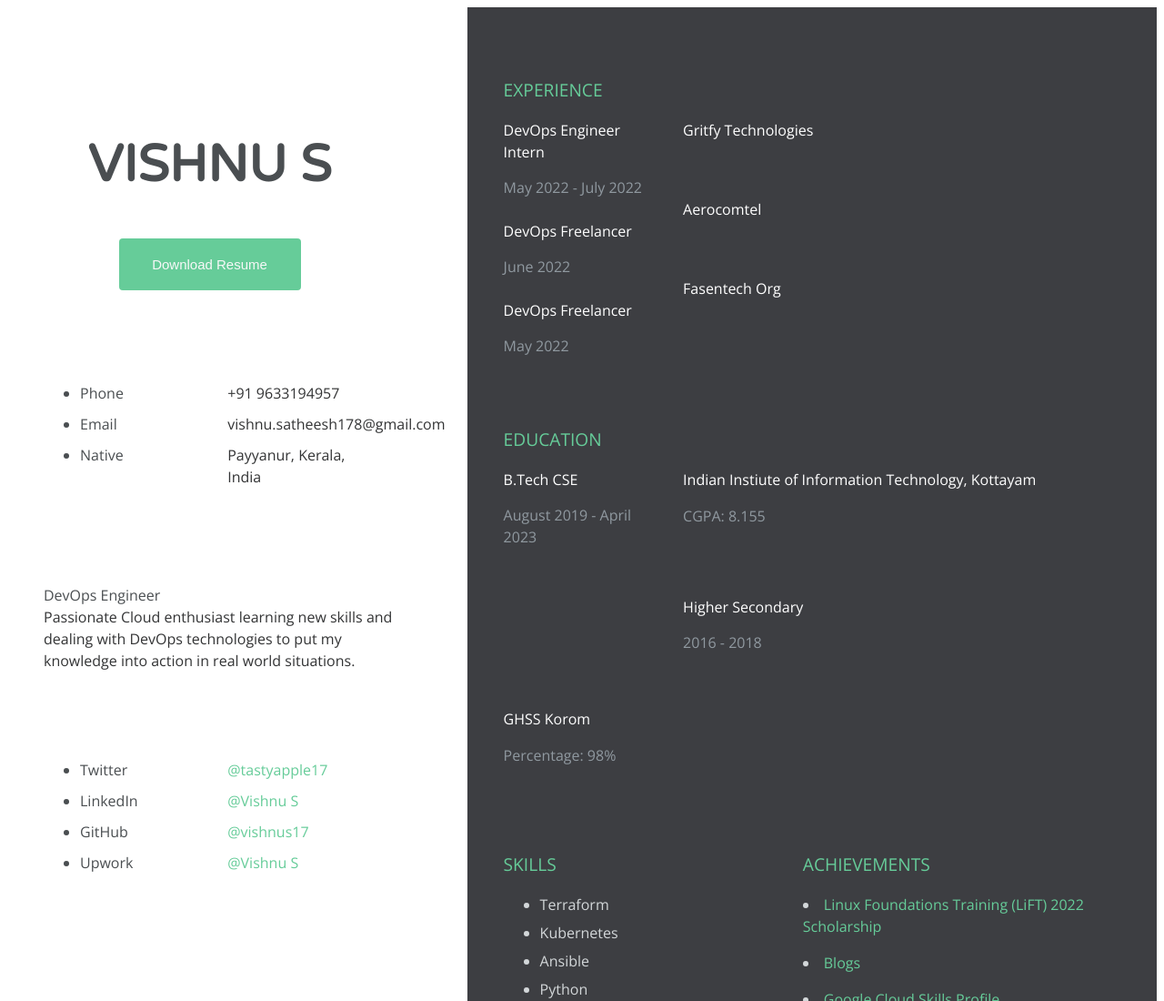
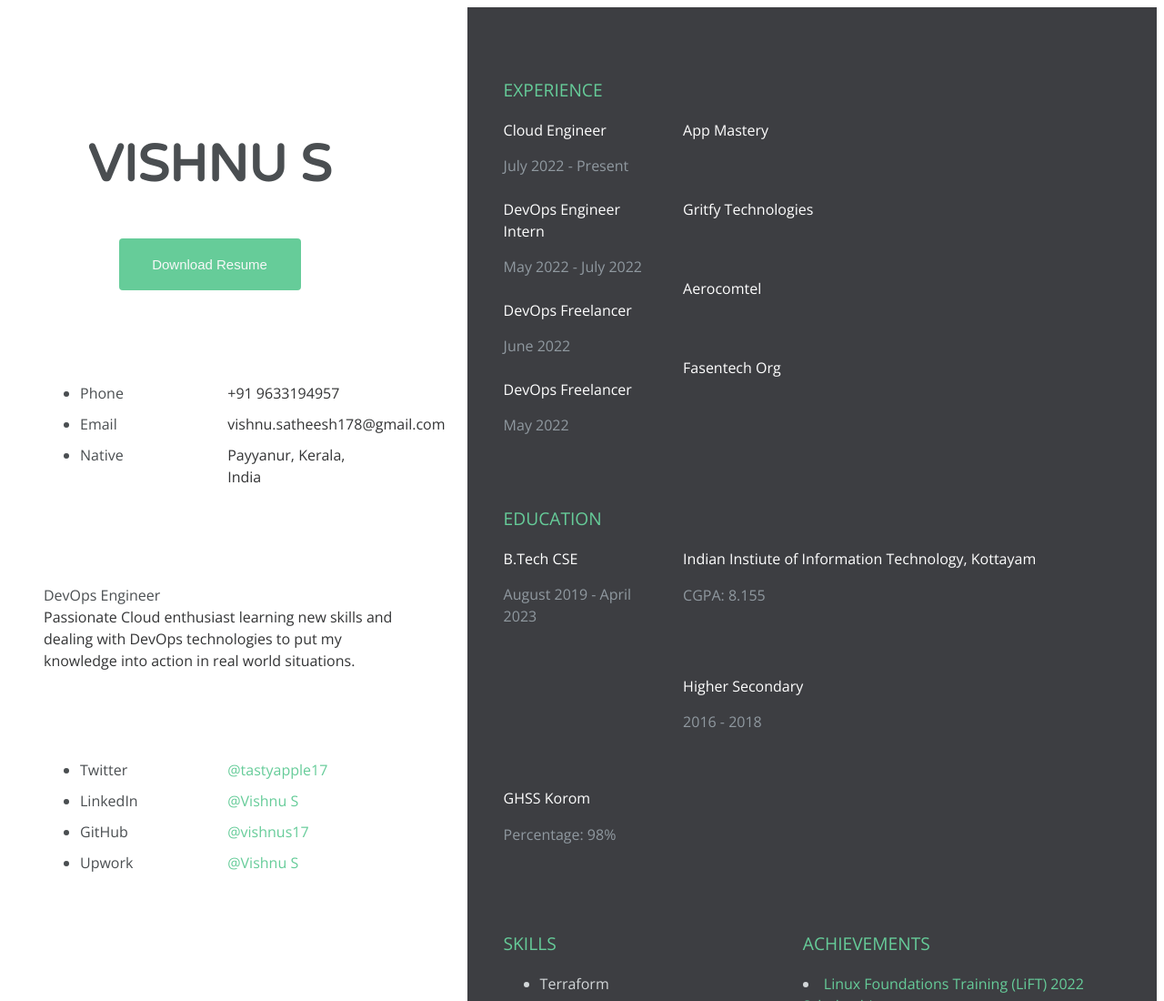
Before and after one commit to vishnus17/Vishnu-S, a plain HTML site: page index.html in a window 1280 px wide. Shown: the top 1100 px of the page at 91% size. Drawn offline with nearby package versions, Linux system fonts and the light colour scheme.

Commit message:
Update index.html

```diff
--- a/index.html
+++ b/index.html
@@ -51,6 +51,8 @@
       <h3 class="experience-title">Experience</h3>
       <div class="experience-wrapper">
         <div class="company-wrapper clearfix">
+	<div class="experience-title">Cloud Engineer</div> <!-- NAME OF THE COMPANY YOUWORK WITH  -->
+          <div class="time">July 2022 - Present</div> <!-- THE TIME YOU WORK WITH THE COMPANY  --><br>
           <div class="experience-title">DevOps Engineer Intern</div> <!-- NAME OF THE COMPANY YOUWORK WITH  -->
           <div class="time">May 2022 - July 2022</div> <!-- THE TIME YOU WORK WITH THE COMPANY  --><br>
           <div class="experience-title">DevOps Freelancer</div> <!-- NAME OF THE COMPANY YOUWORK WITH  -->
@@ -59,6 +61,7 @@
           <div class="time">May 2022</div> <!-- THE TIME YOU WORK WITH THE COMPANY  -->
         </div>
         <div class="job-wrapper clearfix">
+	<div class="experience-title">App Mastery</div>   <!-- JOB TITLE  --><br><br>
           <div class="experience-title">Gritfy Technologies</div>   <!-- JOB TITLE  --><br><br>
             <div class="experience-title">Aerocomtel</div>   <!-- JOB TITLE  --><br><br>
             <div class="experience-title">Fasentech Org</div>   <!-- JOB TITLE  -->
```
